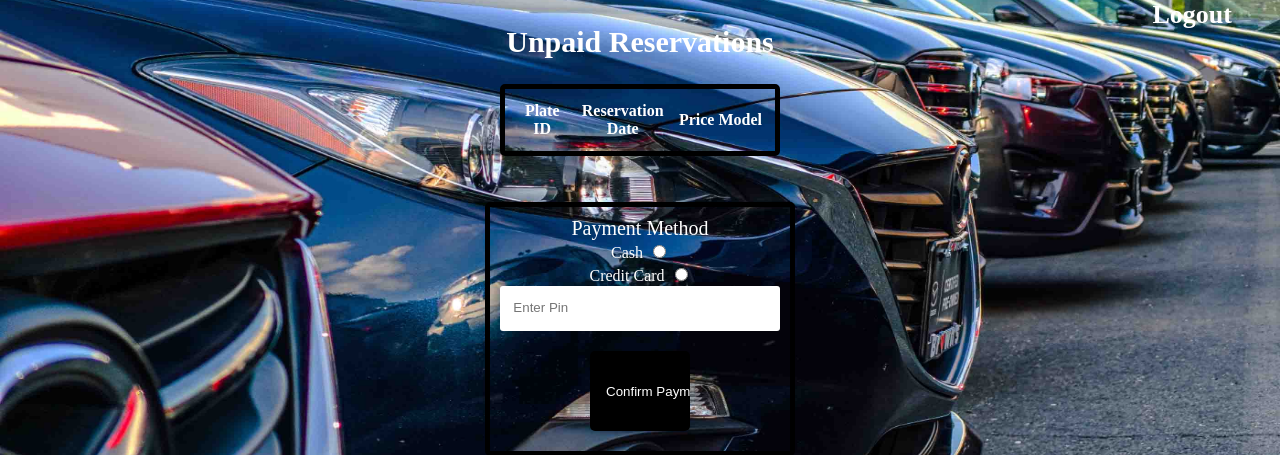
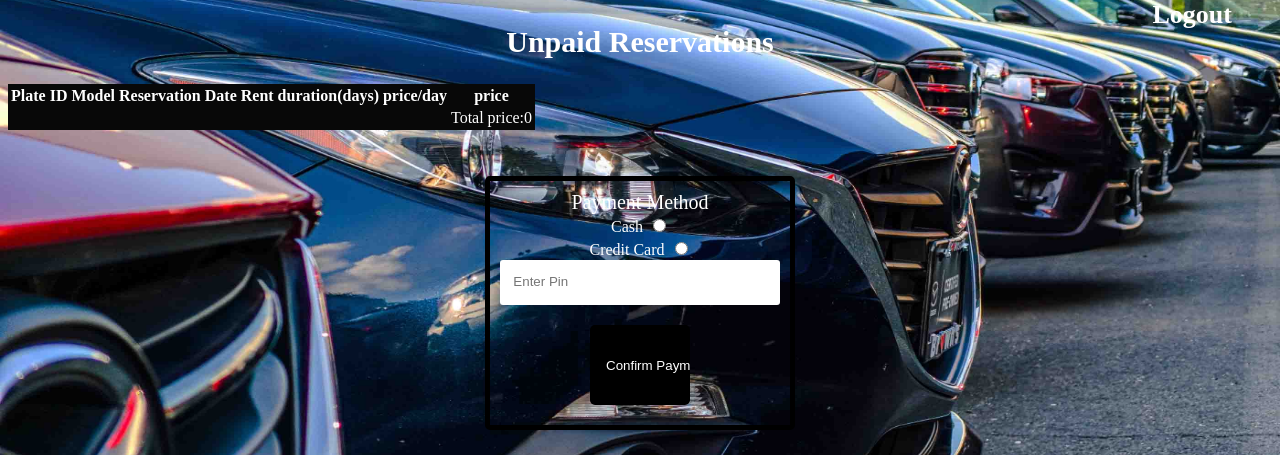
Before and after one commit to Aya66/Car-Rental-System, a PHP site: page /checkout.php in a window 1280 px wide. Shown: the part 108-563 px from the top of the page. Run offline with PHP 8.4, Linux system fonts and the light colour scheme; the visitor is signed in with stand-in values (Sample User, id 1); tables that the repository leaves empty hold one stand-in row (values such as "Sample post"); lists and menus that the app fills with data are empty.

Commit message:
Added price to car
added price/day to car,  rental date return date and rent days in reservation

```diff
--- a/DDL.sql
+++ b/DDL.sql
@@ -11,6 +11,7 @@
     year int,
     status varchar(225), /* active or out of service */
     office_id int,
+    price_day float,
     PRIMARY KEY (plate_id)
 );
 
@@ -34,7 +35,10 @@
     plate_id int not null,
     office_id int,
     reservation_date DATE not null,
+    rental_date DATE,
+    return_date DATE,
     paid boolean not null,
+    rent_days int,
     PRIMARY KEY (user_id, plate_id, office_id)
 );
 
--- a/checkout.php
+++ b/checkout.php
@@ -33,32 +33,47 @@
             $dbname = "carrentalsystem";
             $conn = new mysqli($servername, $username, $password, $dbname);  //creates the connection
             $sql = "SELECT *
-            FROM `reservation`
-            WHERE user_id = $id AND paid = FALSE";
+            FROM `reservation`,`car`
+            WHERE user_id = $id AND paid = FALSE AND reservation.plate_id = car.plate_id";
             $result = mysqli_query($conn,$sql);
 
             if(isset($_POST["pay"])){
-                $paid = "UPDATE `reservation` SET paid = TRUE WHERE user_id = $id";
+                $paid = "UPDATE `reservation` SET paid = TRUE, rental_date = date(CURRENT_TIMESTAMP), return_date = DATE_ADD(date(CURRENT_TIMESTAMP),INTERVAL rent_days DAY) WHERE user_id = $id";
                 $conn->query($paid);
             }
             $conn->close();
 
         ?>
         <h1 class="login-text white-colour font30">Unpaid Reservations</h1>
-        <table class="form-border">
+        <table class="white-colour font20 black-background">
             <tr>
                 <th class="font16 white-colour">Plate ID</th>
+                <th class="font16 white-colour">Model</th>
                 <th class="font16 white-colour">Reservation Date</th>
-                <th class="font16 white-colour">Price</th>
-                <th class="font16 white-colour">Model</th>
+                <th class="font16 white-colour">Rent duration(days)</th>
+                <th class="font16 white-colour">price/day</th>
+                <th class="font16 white-colour">price</th>
+                <!--<th class="font16 white-colour">Model</th>-->
             </tr>
+            <?php $total_price = 0; ?>
             <?php while($row = mysqli_fetch_array($result)):?>
             <tr>
                 <td class="font16 white-colour"><?php echo $row["plate_id"];?></td>
+                <td class="font16 white-colour"><?php echo $row["model"];?></td>
                 <td class="font16 white-colour"><?php echo $row["reservation_date"];?></td>
+                <td class="font16 white-colour"><?php echo $row["rent_days"];?></td>
+                <td class="font16 white-colour"><?php echo $row["price_day"];?></td>
+                <td class="font16 white-colour"><?php echo $row["price_day"] * $row["rent_days"];?></td>
+                <?php $total_price = $total_price + $row["price_day"] * $row["rent_days"];?>
                 <!--<td><?php echo $row["body"];?></td>-->
             </tr>
             <?php endwhile;?>
+                <td ></td>
+                <td ></td>
+                <td ></td>
+                <td ></td>
+                <td ></td>
+                <td class="font16 white-colour">Total price:<?php echo $total_price;?></td>
         </table>
         <br>
         <br>
```
Also changed, not shown: DML.sql (+18 -18 lines), customer.php (+12 -6 lines).
